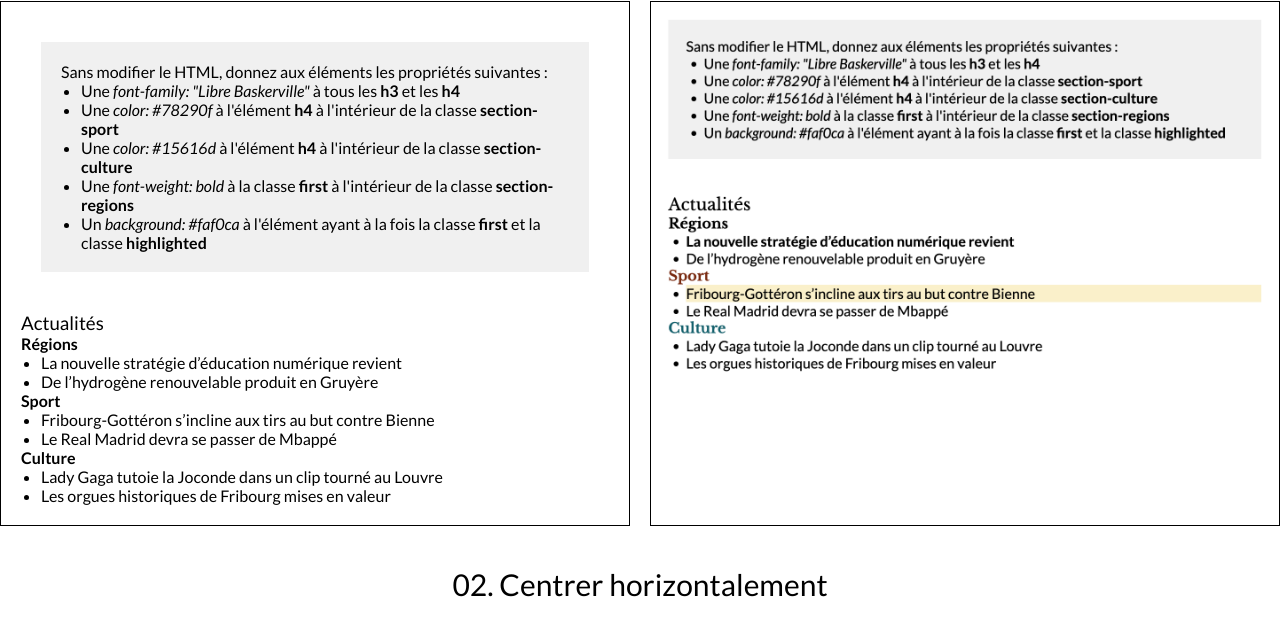
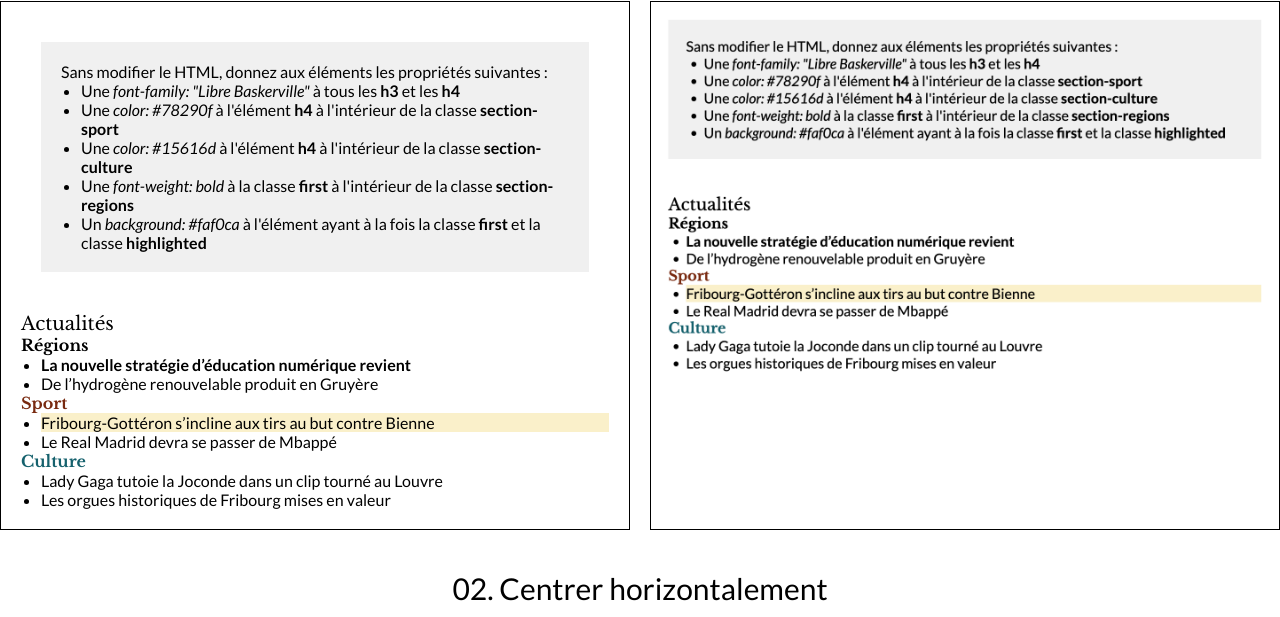
Before and after one commit to eikon-frontend-students/imd2-examen-1b-steven-gfeller, a website built with Parcel: page src/index.html in a window 1280 px wide. Shown: the part 183-800 px from the top of the page. Built offline with nearby package versions, Linux system fonts and the light colour scheme.

Commit message:
étape 1

```diff
--- a/src/css/main.css
+++ b/src/css/main.css
@@ -13,6 +13,27 @@ h1,
 h2,
 h3 {
   font-weight: 400;
+}
+
+h3,
+h4 {
+  font-family: libre baskerville;
+}
+
+.section-sport h4 {
+  color: #78290f;
+}
+
+.section-culture h4 {
+  color: #15616d;
+}
+
+.section-regions .first {
+  font-weight: bold;
+}
+
+.first.highlighted {
+  background-color: #faf0ca;
 }
 
 ul {
```
